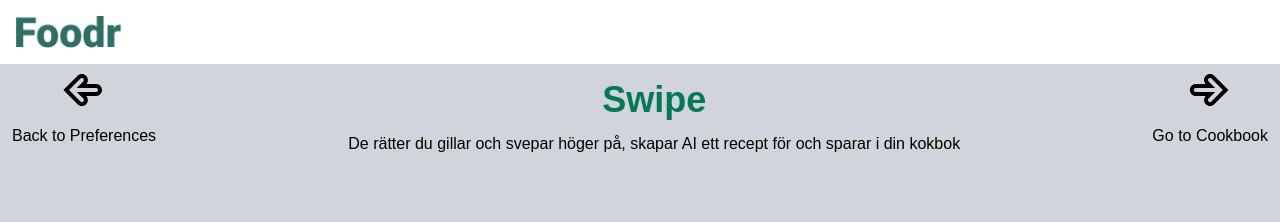
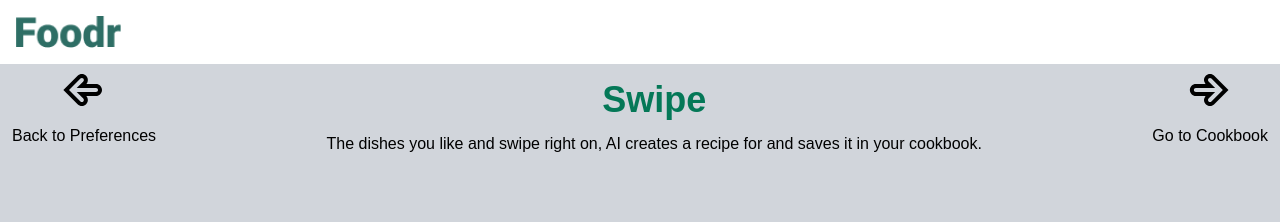
Before and after one commit to Natalie1788/Binge-Frontend, a React (Vite) app in the folder Binge/: page /swipe in a window 1280 px wide. Shown: the top 222 px of the page. Built offline with nearby package versions, Linux system fonts and the light colour scheme; no server answers; sample sign-in values are in the browser's storage.

Commit message:
changed to english

```diff
--- a/Binge/src/components/ArrowMenuSwipe.jsx
+++ b/Binge/src/components/ArrowMenuSwipe.jsx
@@ -28,13 +28,13 @@ const ArrowMenuSwipe = () => {
           </Link>
           <p className="p-3">Back to Preferences</p>
         </div>
-         <div className="flex flex-col items-center">
+        <div className="flex flex-col items-center">
           <h1 className="flex text-emerald-700 font-bold text-4xl my-3  ">
             Swipe
           </h1>
           <h3>
-            De rätter du gillar och svepar höger på, skapar AI ett recept för
-            och sparar i din kokbok
+            The dishes you like and swipe right on, AI creates a recipe for and
+            saves it in your cookbook.
           </h3>
         </div>
         <div className="flex flex-col items-center">
--- a/Binge/src/pages/Swipe.jsx
+++ b/Binge/src/pages/Swipe.jsx
@@ -165,8 +165,7 @@ const SwipeCard = ({ open, setOpen }) => {
                 Swipe
               </h1>
               <h3 className="md:hidden px-5">
-                De rätter du gillar och svepar höger på, skapar AI ett recept
-                för och sparar i din kokbok
+                The dishes you like and swipe right on, AI creates a recipe for  and saves it in your cookbook.
               </h3>
             </div>
 
```
